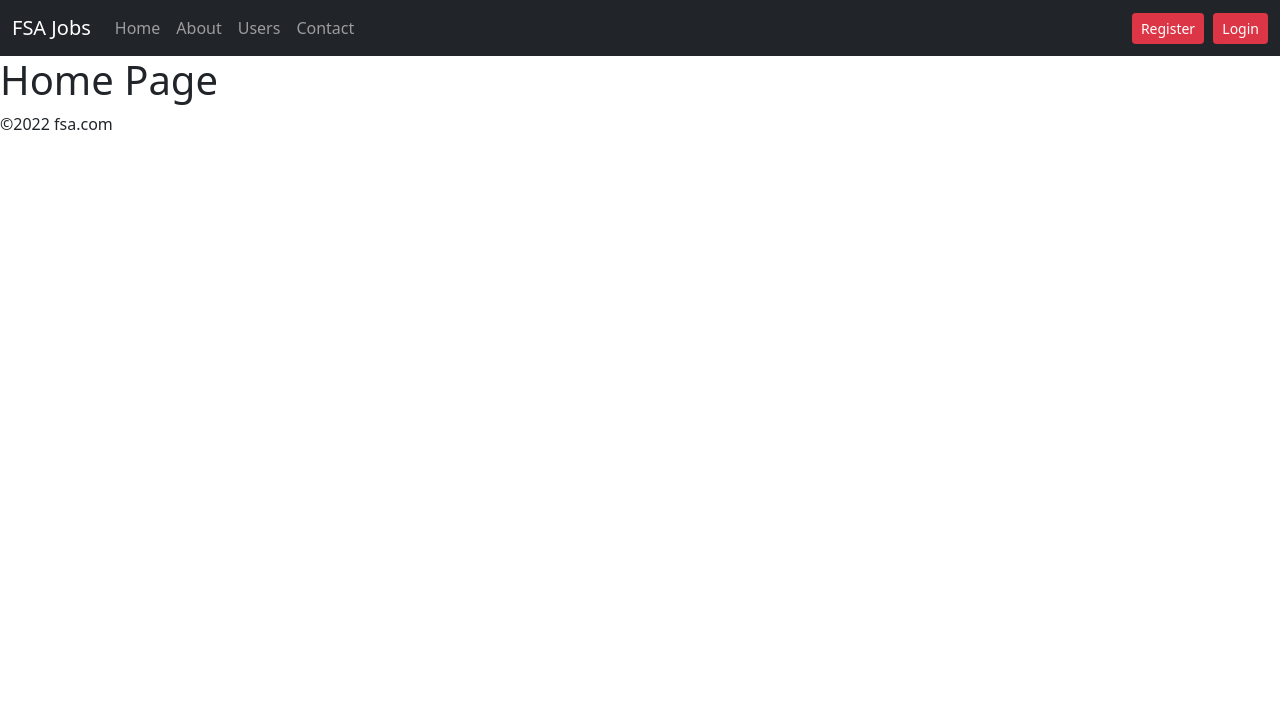
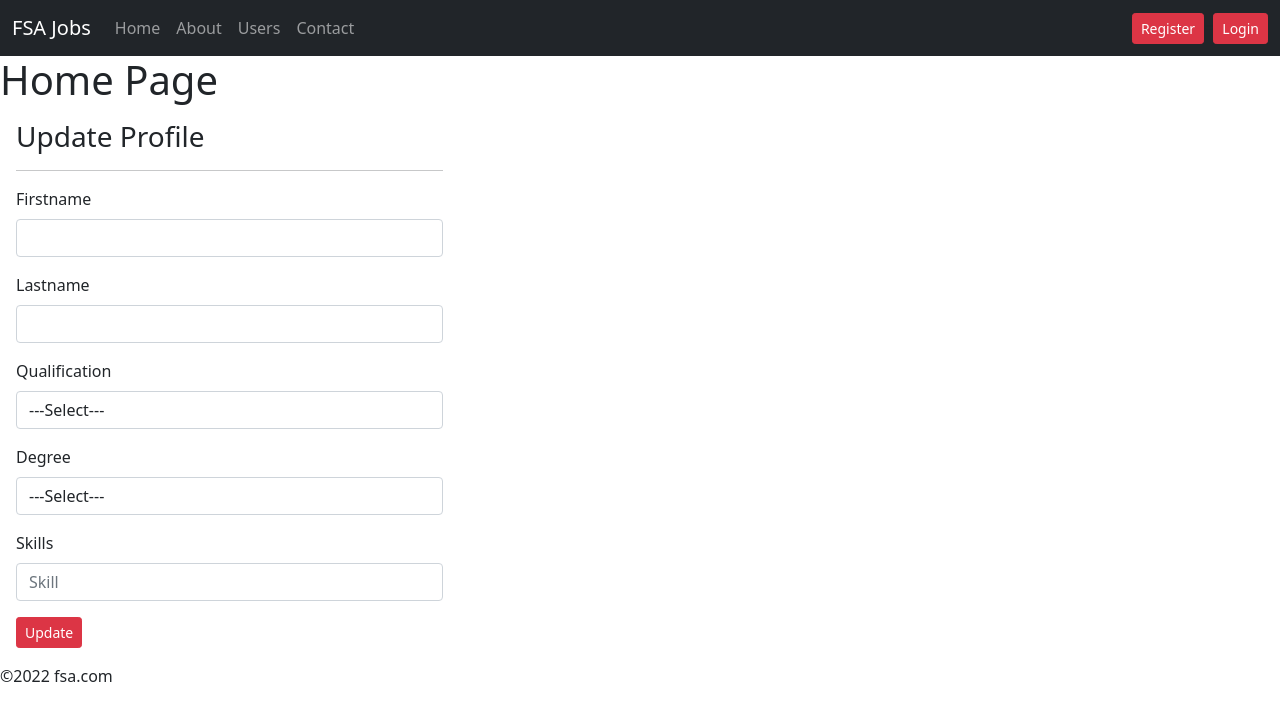
Before and after one commit to AamenaK/fsa-react, a React (Create React App) app: page / in a window 1280 px wide. Shown: the top 720 px of the page. Built offline with nearby package versions, Linux system fonts and the light colour scheme.

Commit message:
chips component

```diff
--- a/src/Home.js
+++ b/src/Home.js
@@ -1,3 +1,9 @@
-const Home = () => <h1>Home Page</h1>
+import UpdateUser from "./UpdateUser";
+import Chips from "./utils/Chips";
+
+const Home = () => <>
+    <h1>Home Page</h1>
+    <UpdateUser />
+</>
 
 export default Home;
--- /dev/null
+++ b/src/UpdateUser.js
@@ -0,0 +1,69 @@
+import React, { Component } from 'react';
+import Chips from './utils/Chips';
+
+
+class UpdateUser extends Component {
+    state = {
+        user: {
+            firstName: '',
+            lastName: '',
+            qualification: '',
+            degree: '',
+            skills:[]
+        }
+    };
+
+    onValueChange = (e) => {
+        const user = {...this.state.user, [e.target.name]: e.target.value };
+        this.setState ({ user });
+    }
+
+    onUpdate = () => {
+        console.log(this.state);
+    }
+
+    render() {
+        return <div className='col-md-4 m-3'>
+            <div className="mb-3">
+                <h3>Update Profile</h3>
+                <hr />
+            </div>
+            <div className="mb-3">
+                <label for="fName" className="form-label">Firstname</label>
+                <input onChange={this.onValueChange} name="firstName" id="fName" type="text" class="form-control" />
+            </div>
+            <div className="mb-3">
+                <label for="lName" className="form-label">Lastname</label>
+                <input onChange={this.onValueChange} name="lastName" id="lName" type="text" class="form-control" />
+            </div>
+            <div className="mb-3">
+                <label for="qualification" className="form-label">Qualification</label>
+                <select onChange={this.onValueChange} name="qualification" className="form-control">
+                    <option value="">---Select---</option>
+                    <option value="0">10+2</option>
+                    <option value="1">UG</option>
+                    <option value="2">PG</option>
+                </select>
+            </div>
+            <div className="mb-3">
+                <label for="degree" className="form-label">Degree</label>
+                <select onChange={this.onValueChange} name="degree" className="form-control">
+                    <option value="">---Select---</option>
+                    <option value="0">BE/BTech</option>
+                    <option value="1">BCom</option>
+                    <option value="2">BCA</option>
+                    <option value="3">Others</option>
+                </select>
+            </div>
+            <div className="mb-3">
+                <label className="form-label">Skills</label>
+                <Chips />
+            </div>
+            <div className="mb-3">
+                <button onClick={this.onUpdate} className='btn btn-danger btn-sm'>Update</button>
+            </div>
+        </div>
+    }
+}
+
+export default UpdateUser;
--- /dev/null
+++ b/src/utils/Chips.css
@@ -0,0 +1,13 @@
+.chip {
+    background-color: #000;
+    border-radius: 10px;
+    border: 1px solid grey;
+    padding: 2px;
+    color: #fff;
+    margin: 3px;
+}
+
+.chip i {
+    margin: 2px;
+    cursor: pointer;
+}
--- /dev/null
+++ b/src/utils/Chips.js
@@ -0,0 +1,46 @@
+import React from "react";
+import "./Chips.css";
+
+class Chips extends React.Component {
+
+    state = {
+        skills: []
+    };
+
+    onEnter = (e) => {
+        if (e.charCode === 13 || e.charCode === 32) {
+            const skills = this.state.skills;
+            if (skills.indexOf(e.target.value) === -1) {
+                skills.push(e.target.value);
+                this.setState({ skills });
+            }
+            e.target.value= '';
+        }
+    }
+
+    onRemove = (i) => {
+        const skills = this.state.skills;
+        skills.splice(i, 1);
+        this.setState({ skills });
+    }
+
+    render () {
+        return <div>
+            <div>
+                {this.state.skills.map((skill, i) => {
+                    return <span className="chip">
+                        <span>{skill}</span>
+                        <i onClick={() => this.onRemove(i)} className="fa fa-close"></i>
+                    </span>
+                })}
+            </div>
+            <div>
+                <input onKeyPress={this.onEnter} type="text"
+                placeholder="Skill"
+                className="form-control form-control" />
+            </div>
+        </div>
+    }
+}
+
+export default Chips;
```
